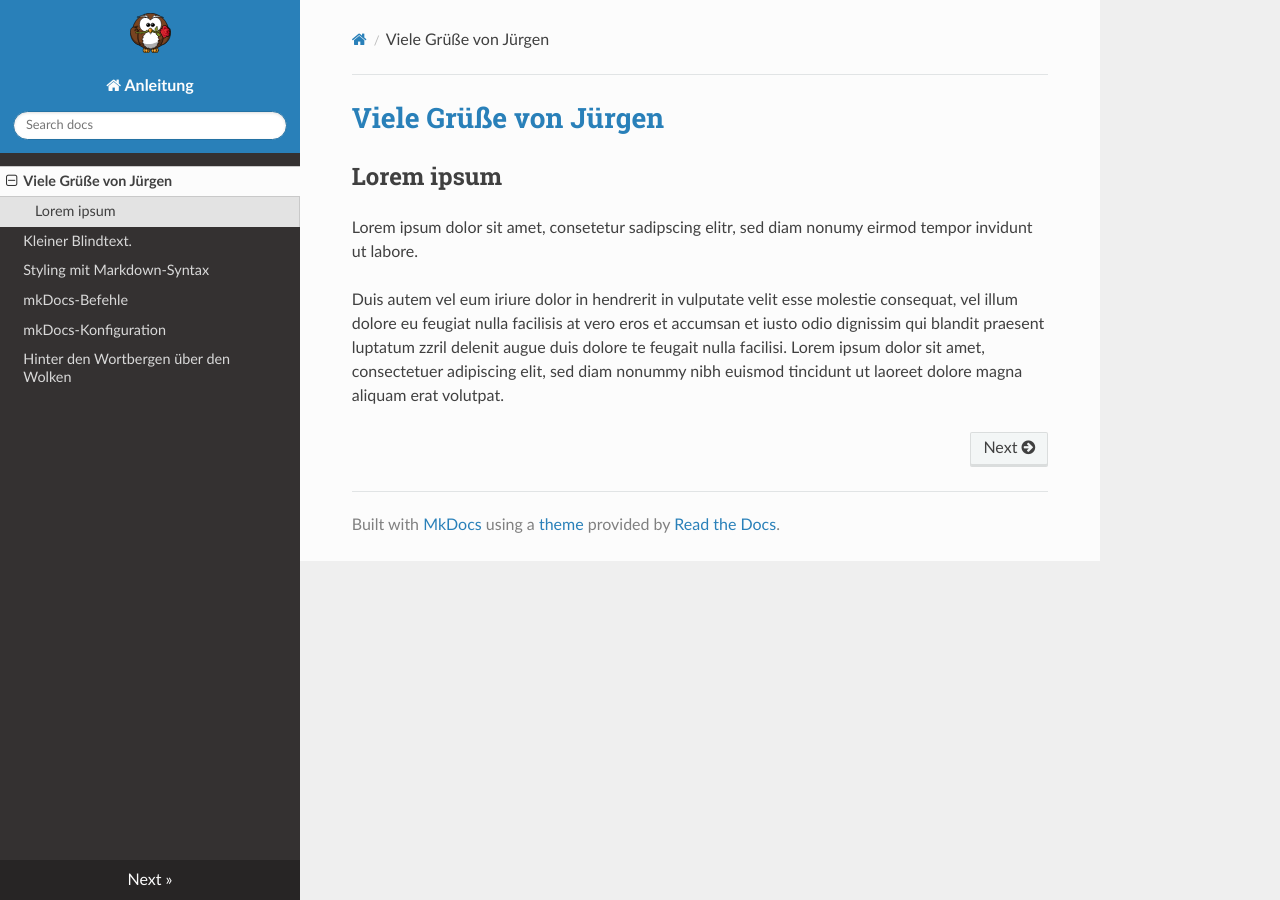
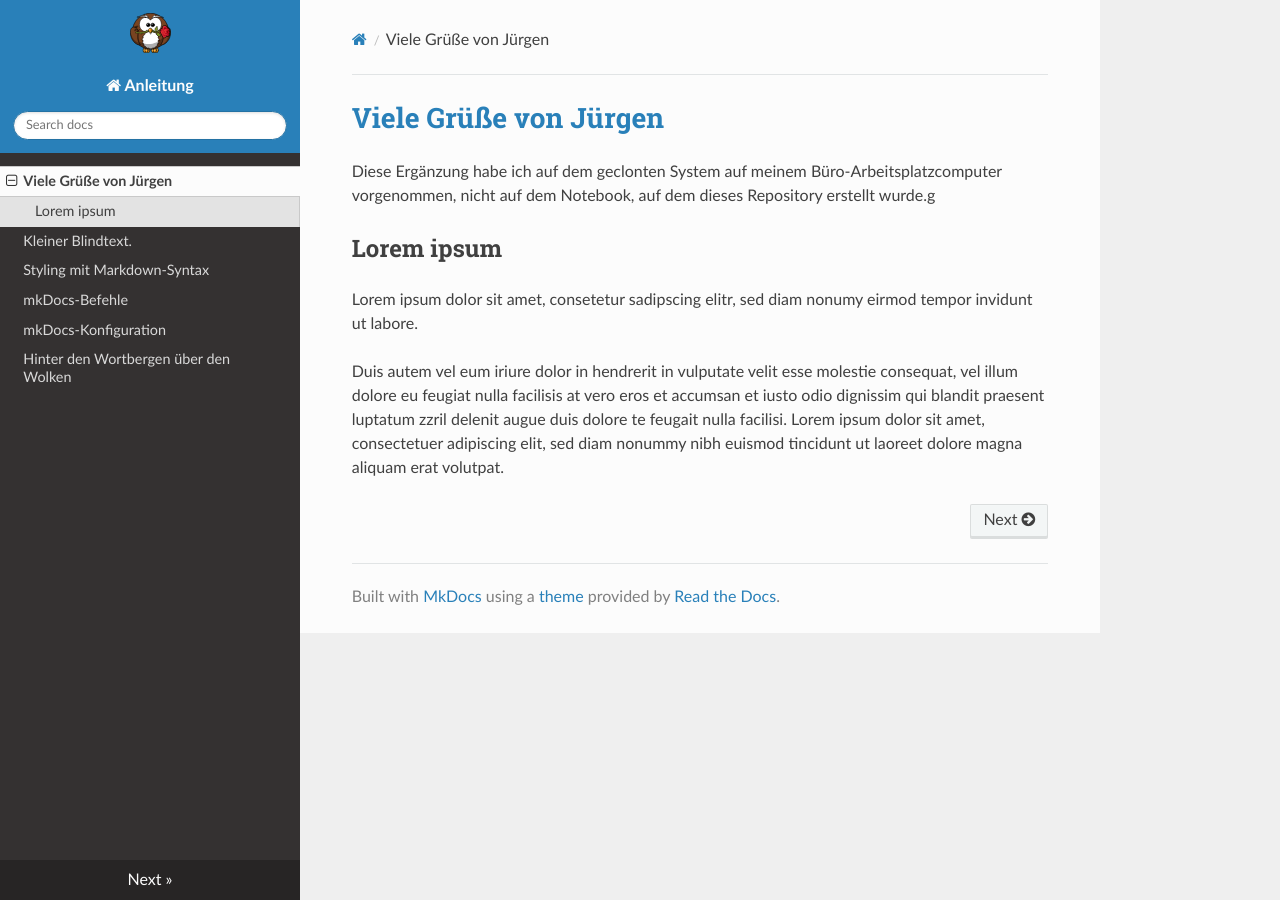
Before and after one commit to juergen-esch/Anleitung, an MkDocs documentation site: the page built from docs/index.md, in a window 1280 px wide. Built offline with MkDocs 1.6.1, drawn with Linux system fonts in a browser that asks for light colours; nearby versions of some CDN libraries.

Commit message:
Änderung auf APC nach dem Clonen

```diff
--- a/docs/index.md
+++ b/docs/index.md
@@ -1,5 +1,5 @@
 # Viele Grüße von Jürgen
-
+Diese Ergänzung habe ich auf dem geclonten System auf meinem Büro-Arbeitsplatzcomputer vorgenommen, nicht auf dem Notebook, auf dem dieses Repository erstellt wurde.g
 ## Lorem ipsum
 Lorem ipsum dolor sit amet, consetetur sadipscing elitr, sed diam nonumy eirmod tempor invidunt ut labore.
 
```
